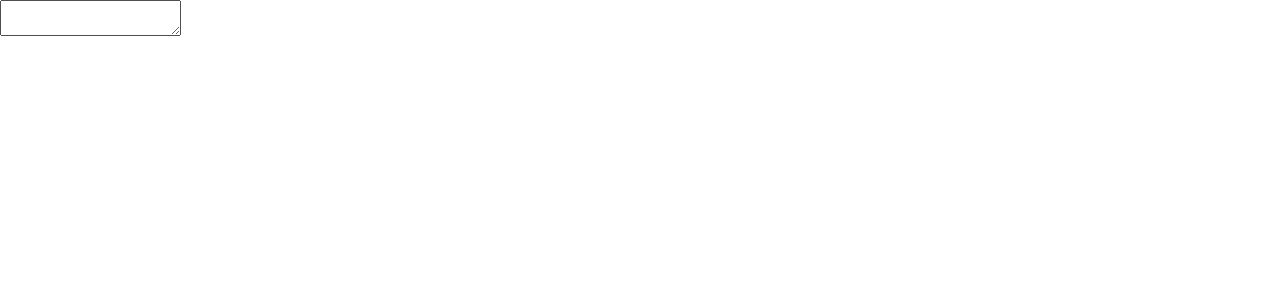
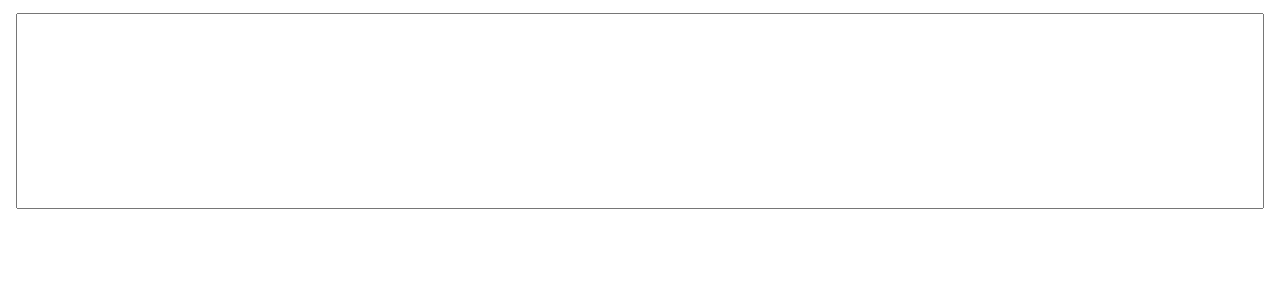
Before and after one commit to booksbags/daylight, a React app in the folder web/: page /daily in a window 1280 px wide. Shown: the top 300 px of the page. Built offline with nearby package versions, Linux system fonts and the light colour scheme.

Commit message:
日志页面基本框架

```diff
--- a/web/src/global/initCss.css
+++ b/web/src/global/initCss.css
@@ -1,7 +1,9 @@
 *{
     box-sizing: border-box;
 }
-
+:root{
+    font-family:"consolas";
+}
 body{
     margin: 0px;
 }
@@ -11,8 +13,9 @@ h1, h2, h3, h4, h5{
 a{
     text-decoration: none;
 }
-input:focus{
+input, textarea{
     outline:none;
+    font-family:"consolas";
 }
 
 button{
--- a/web/src/pages/daily/index.tsx
+++ b/web/src/pages/daily/index.tsx
@@ -4,7 +4,9 @@ import { DailyStyle } from './style'
 const Daily = () => {
   return (
     <DailyStyle>
-      <textarea></textarea>
+      <textarea
+        rows={10}
+      ></textarea>
     </DailyStyle>
   )
 }
--- a/web/src/pages/daily/style.ts
+++ b/web/src/pages/daily/style.ts
@@ -1,7 +1,14 @@
 import styled from "styled-components";
 
 const DailyStyle = styled.div`
-
+    padding: 0.8em 1em;
+    textarea{
+        font-size: 16px;
+        text-indent: 2em;
+        resize: none;
+        width: 100%;
+        font-weight: normal;
+    }
 `;
 
 export {
```
